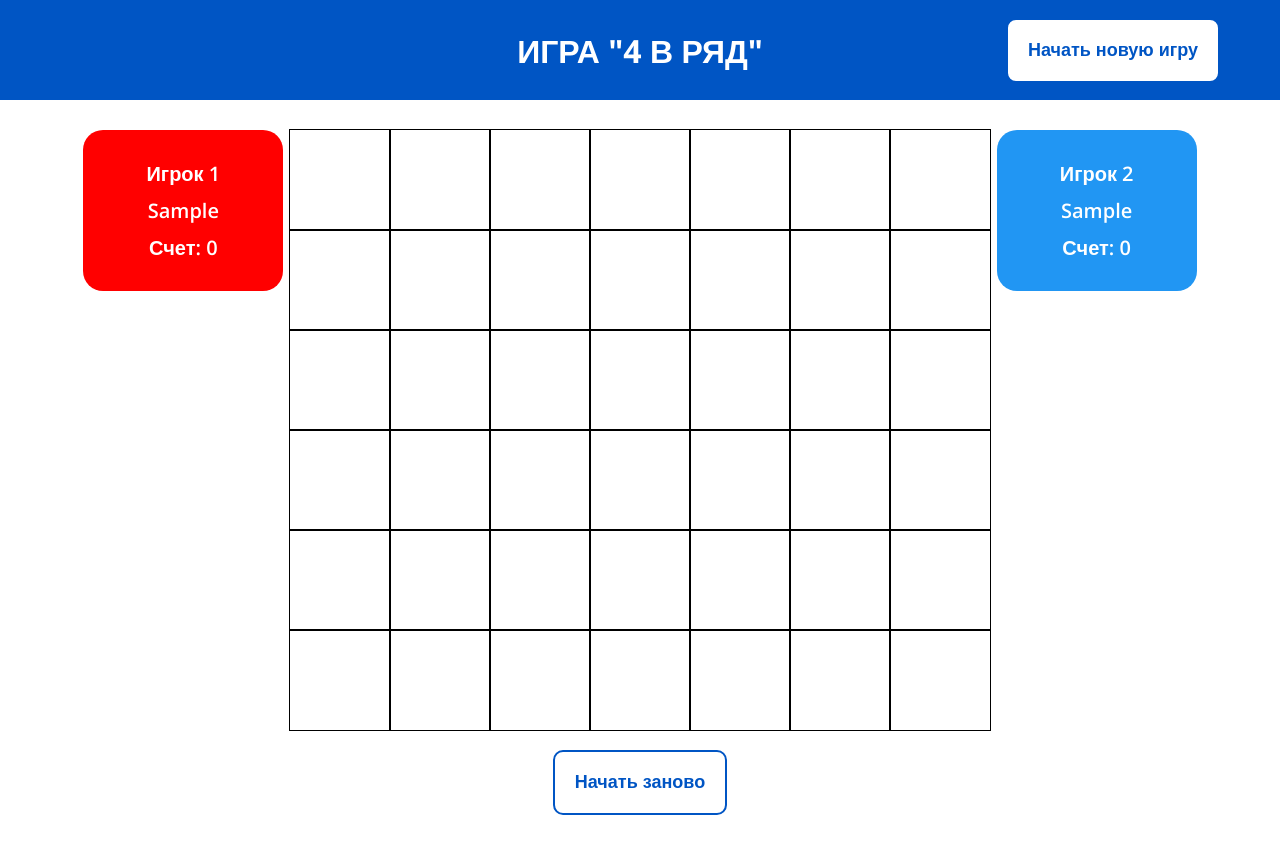
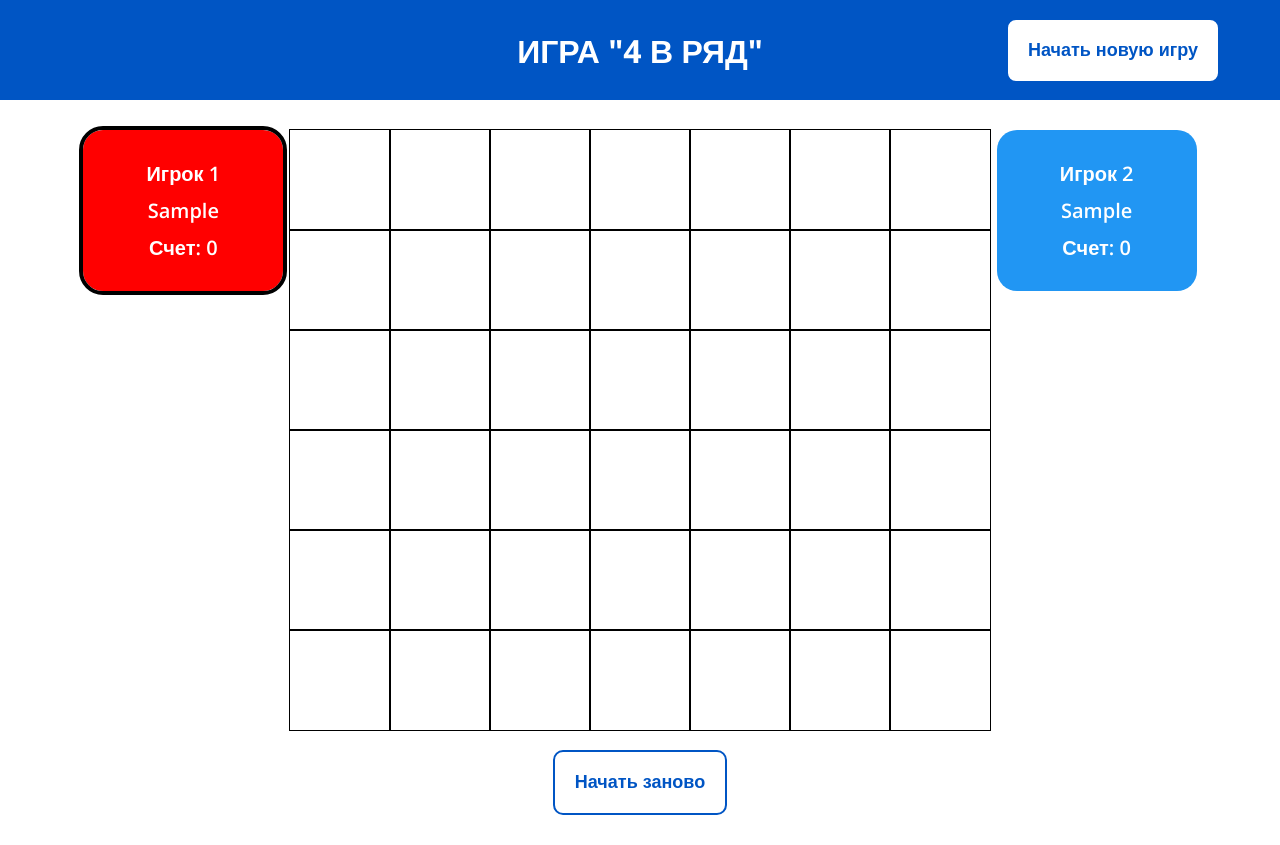
Before and after one commit to D1n8/connect-four-game, a React (Vite) app: page / in a window 1280 px wide. Both pictures are taken after typing "Sample", "Sample" into the empty fields and a click on the button "Начать игру". Built offline with nearby package versions, Linux system fonts and the light colour scheme.

Commit message:
add current player visualization

```diff
--- a/src/App.css
+++ b/src/App.css
@@ -138,6 +138,10 @@ body {
   text-align: center;
 }
 
+.current{
+  outline: 4px solid black;
+}
+
 .input-name {
   padding: 5px;
   font-family: 'Open Sans', sans-serif;
--- a/src/App.tsx
+++ b/src/App.tsx
@@ -57,6 +57,8 @@ function App() {
   }
 
   function handleNewGame() {
+    setBoard({ board_state: 'waiting', board: createBoard(rows, columns), winner: null });
+    setCurrentPlayer(null);
     setShowNameModal(true);
   }
 
@@ -78,9 +80,9 @@ function App() {
           (player1 && player2) &&
           (
             <>
-              <PlayerComponent text='Игрок 1' player={player1} />
+              <PlayerComponent text='Игрок 1' player={player1} isCurrent={currentPlayer === player1} />
               <Board board={board} rows={rows} currentPlayer={currentPlayer} columns={columns} player1={player1} player2={player2} setPlayer1={setPlayer1} setPlayer2={setPlayer2} setBoard={setBoard} setCurrentPlayer={setCurrentPlayer} />
-              <PlayerComponent text='Игрок 2' player={player2} />
+              <PlayerComponent text='Игрок 2' player={player2} isCurrent={currentPlayer === player2} />
             </>
           )
         }
--- a/src/components/Board.tsx
+++ b/src/components/Board.tsx
@@ -10,7 +10,6 @@ function Board({ board, rows, columns, currentPlayer, player1, player2, setPlaye
     // коор. y - стобцы (0 <= y <= 6)
     // board[x][y], x - макс индекс(низшая точки), y - выбранная колонка
     const countCells = rows * columns;
-
 
     useEffect(() => {
         const filledCells = board.board.flat().filter(cell => cell !== null).length; //кол-во заполненных клеток
@@ -60,10 +59,13 @@ function Board({ board, rows, columns, currentPlayer, player1, player2, setPlaye
     }
 
     function startGame() {
-        setPlayer1(new Player('x', 'in_game', [], player1.name, player1.score));
-        setPlayer2(new Player('o', 'in_game', [], player2.name, player2.score));
+        const newPlayer1 = new Player('x', 'in_game', [], player1.name, player1.score);
+        const newPlayer2 = new Player('o', 'in_game', [], player2.name, player2.score);
+
+        setPlayer1(newPlayer1);
+        setPlayer2(newPlayer2);
         setBoard({ board_state: 'pending', board: createBoard(rows, columns), winner: null });
-        setCurrentPlayer(player1);
+        setCurrentPlayer(newPlayer1);
     }
 
     return (
--- a/src/components/Player.tsx
+++ b/src/components/Player.tsx
@@ -2,12 +2,13 @@ import type { Player } from "../modules";
 
 interface PlayersProps {
     player: Player,
-    text: string
+    text: string,
+    isCurrent: boolean
 }
 
-function PlayerComponent({ player, text}: PlayersProps) {
+function PlayerComponent({ player, text, isCurrent }: PlayersProps) {
     return (
-        <div className={player.sym === 'x' ? `player red` : 'player blue'}>
+        <div className={`${player.sym === 'x' ? `player red` : 'player blue'} ${isCurrent ? 'current' : ''}`}>
             <span className="subtitle">{text}</span>
             <span className="name">{player.name}</span>
             <span className="score">Счет: {player.score}</span>
```
